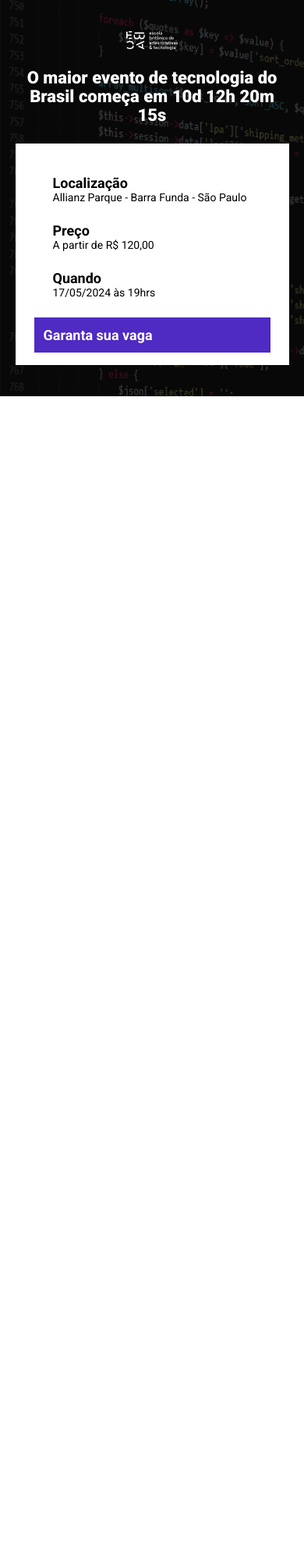
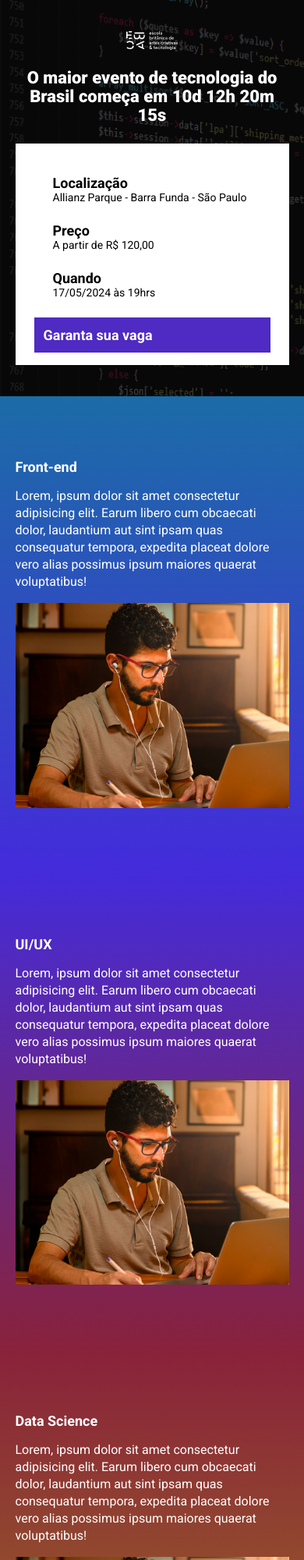
Before and after one commit to AndersonTemoteo/ebac_tech_talks, a website built with Parcel: page src/index.html in a window 390 px wide. Shown: the top 2000 px of the page at 78% size. Before the commit the page ends 844 px from the top, so only its background shows below. Built offline with nearby package versions, Linux system fonts and the light colour scheme.

Commit message:
criando as seções, o estilo variables e usando a biblioteca AOS

```diff
--- a/src/index.html
+++ b/src/index.html
@@ -8,6 +8,7 @@
     <link rel="preconnect" href="https://fonts.gstatic.com" crossorigin>
     <link href="https://fonts.googleapis.com/css2?family=Roboto:wght@400;700;900&display=swap" rel="stylesheet">
     <link rel="stylesheet" href="./styles/main.scss">
+    <link rel="stylesheet" href="https://unpkg.com/aos@next/dist/aos.css" />
 </head>
 <body>
     <header class="hero">
@@ -37,7 +38,51 @@
             </div>
         </div>
     </header>
-
+    <section class="event event--frontend">
+        <div class="container" data-aos="fade-right">
+            <div class="event__details">
+                <h2 class="event__details__title">Front-end</h2>
+                <p class="event__details__description">
+                    Lorem, ipsum dolor sit amet consectetur adipisicing elit. Earum libero cum obcaecati dolor, laudantium aut sint ipsam quas consequatur tempora, expedita placeat dolore vero alias possimus ipsum maiores quaerat voluptatibus!
+                </p>
+            </div>
+            <img class="event__image" src="./images/frontend.png" alt="Front-end">
+        </div>
+    </section>
+    <section class="event event--ui-ux event--image-left">
+        <div class="container" data-aos="fade-left">
+            <div class="event__details">
+                <h2 class="event__details__title">UI/UX</h2>
+                <p class="event__details__description">
+                    Lorem, ipsum dolor sit amet consectetur adipisicing elit. Earum libero cum obcaecati dolor, laudantium aut sint ipsam quas consequatur tempora, expedita placeat dolore vero alias possimus ipsum maiores quaerat voluptatibus!
+                </p>
+            </div>
+            <img class="event__image" src="./images/frontend.png" alt="Front-end">
+        </div>
+    </section>
+    <section class="event event--data-science">
+        <div class="container" data-aos="fade-right">
+            <div class="event__details">
+                <h2 class="event__details__title">Data Science</h2>
+                <p class="event__details__description">
+                    Lorem, ipsum dolor sit amet consectetur adipisicing elit. Earum libero cum obcaecati dolor, laudantium aut sint ipsam quas consequatur tempora, expedita placeat dolore vero alias possimus ipsum maiores quaerat voluptatibus!
+                </p>
+            </div>
+            <img class="event__image" src="./images/frontend.png" alt="Front-end">
+        </div>
+    </section>
+    <section class="event event--backend event--image-left">
+        <div class="container" data-aos="fade-left">
+            <div class="event__details">
+                <h2 class="event__details__title">Back-end</h2>
+                <p class="event__details__description">
+                    Lorem, ipsum dolor sit amet consectetur adipisicing elit. Earum libero cum obcaecati dolor, laudantium aut sint ipsam quas consequatur tempora, expedita placeat dolore vero alias possimus ipsum maiores quaerat voluptatibus!
+                </p>
+            </div>
+            <img class="event__image" src="./images/frontend.png" alt="Front-end">
+        </div>
+    </section>
+    <script src="https://unpkg.com/aos@next/dist/aos.js"></script>
     <script src="./scripts/main.js"></script>
 </body>
 </html>
--- a/src/scripts/main.js
+++ b/src/scripts/main.js
@@ -0,0 +1 @@
+AOS.init();
--- /dev/null
+++ b/src/styles/_event.scss
@@ -0,0 +1,64 @@
+@use 'variables';
+
+.event {
+    padding: 80px 0;
+
+    &--frontend {
+        background-image: linear-gradient(180deg, variables.$blue1, variables.$blue2);
+    }
+
+    &--ui-ux {
+        background-image: linear-gradient(180deg, variables.$blue2, variables.$pink);
+    }
+
+    &--data-science {
+        background-image: linear-gradient(180deg, variables.$pink, variables.$yellow);
+    }
+
+    &--backend {
+        background-image: linear-gradient(180deg, variables.$yellow, variables.$pink);
+    }
+
+    &--image-left {
+        .container {
+            flex-direction: row-reverse;
+        }
+    }
+
+    .container {
+        display: flex;
+        gap: 40px;
+    }
+
+    &__image {
+        max-width: 360px;
+    }
+
+    &__details {
+
+        &__title {
+            font-size: 18px;
+            font-weight: bold;
+            margin-bottom: 16px;
+        }
+
+        &__description {
+            line-height: 22px;
+        }
+    }
+
+    @media (max-width: 640px) {
+        .container{
+            display: block;
+        }
+
+        &__image {
+            width: 100%;
+        }
+
+        &__details {
+            margin-right: 0;
+            margin-bottom: 16px;
+        }
+    }
+}
--- a/src/styles/_hero.scss
+++ b/src/styles/_hero.scss
@@ -1,3 +1,5 @@
+@use 'variables';
+
 .hero {
     padding-top: 64px;
     padding-bottom: 100px;
@@ -16,7 +18,7 @@
         left: 0;
         width: 100%;
         height: 100%;
-        background-color: #000;
+        background-color: variables.$secondaryTextColor;
         content: '';
         opacity: .7;
     }
--- /dev/null
+++ b/src/styles/_variables.scss
@@ -0,0 +1,8 @@
+$textColor: #FFF;
+$secondaryTextColor:#000;
+
+$blue1: #1B6CA7;
+$blue2: #442BDB;
+$pink: #89223B;
+$yellow: #9C791D;
+$purple: #4f2ac3;
--- a/src/styles/components/_buttons.scss
+++ b/src/styles/components/_buttons.scss
@@ -1,3 +1,5 @@
+@use '../variables';
+
 .buttons {
     padding: 12px;
     font-size: 18px;
@@ -7,8 +9,8 @@
     white-space: nowrap;
 
     &--primary {
-        color: #fff;
-        background-color: #4f2ac3;
+        color: variables.$textColor;
+        background-color: variables.$purple;
     }
 
     @media (max-width: 640px) {
--- a/src/styles/components/_infos-bar.scss
+++ b/src/styles/components/_infos-bar.scss
@@ -1,6 +1,8 @@
+@use '../variables';
+
 .infos-bar {
     padding: 16px 24px;
-    background-color: #fff;
+    background-color: variables.$textColor;
     display: flex;
     justify-content: space-between;
 
@@ -10,12 +12,12 @@
 
         &__item {
             font-size: 14px;
-            color: #000;
+            color: variables.$secondaryTextColor;
 
             b {
                 font-size: 18px;
                 display: block;
-                color: #000;
+                color: variables.$secondaryTextColor;
             }
         }
     }
--- a/src/styles/main.scss
+++ b/src/styles/main.scss
@@ -1,13 +1,15 @@
 @use 'hero';
 @use 'components/infos-bar';
 @use 'components/buttons';
+@use 'event';
+@use 'variables';
 
 * {
     margin: 0;
     padding: 0;
     box-sizing: border-box;
     font-family: 'Roboto', sans-serif;
-    color: #fff;
+    color: variables.$textColor;
     list-style: none;
 }
 
```
